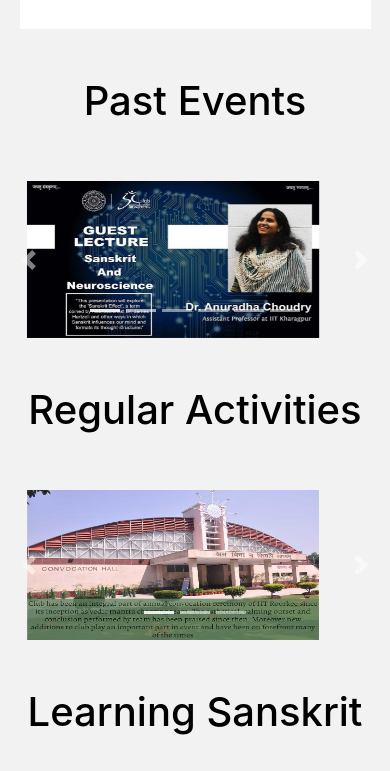
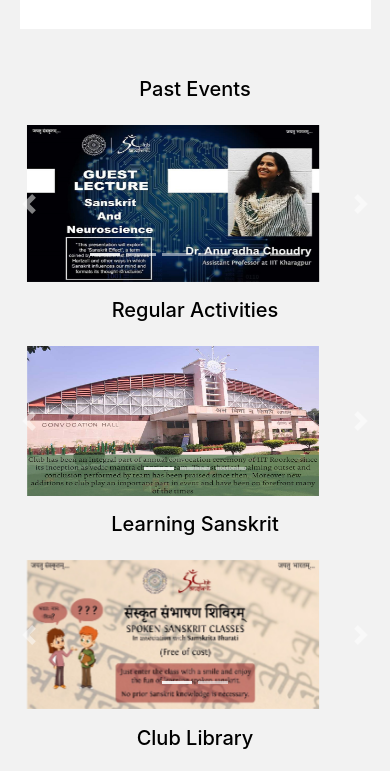
Before and after one commit to joshiujjawal22/Sanskrit-Club, a plain HTML site: page index.html in a window 390 px wide. Shown: the part 1613-2384 px from the top of the page. Drawn offline with Linux system fonts and the light colour scheme.

Commit message:
Fixed all the known issues

```diff
--- a/assets/css/main.css
+++ b/assets/css/main.css
@@ -844,6 +844,78 @@ footer h1{
 
 @media (max-width: 750px){
 	.footer_p{
-	font-size:2.5em;
+	font-size:2em;
 }
 }
+
+/*All section header*/
+
+.main{
+        		background-image: url(../../images/bgm.jpg);
+        		background-size: cover;
+            height: 40vh;
+        	}
+
+        	#flexgrid a{
+        		text-decoration: none;
+        	}
+
+        	#events h1{
+        		padding:0 0 3rem 0;
+        		text-align: center;
+        		color: #000;
+        		background-color: #f2f2f2;
+        	}
+
+        	@media (max-width: 450px){
+        		#events h1{
+        		padding:0 0 1rem 0;
+        		font-size: 20px;
+        	}
+        	}
+
+          #reg_act h1{
+            padding:3rem 0 3rem 0;
+            text-align: center;
+            color: #000;
+            background-color: #f2f2f2;
+          }
+
+          @media (max-width: 450px){
+        		#reg_act h1{
+        		padding:1rem 0 1rem 0;
+        		font-size: 20px;
+        	}
+        	}
+
+          #le_sanskrit h1{
+            padding:3rem 0 3rem 0;
+            text-align: center;
+            color: #000;
+            background-color: #f2f2f2;
+          }
+
+          @media (max-width: 450px){
+        		#le_sanskrit h1{
+        		padding:1rem 0 1rem 0;
+        		font-size: 20px;
+        	}
+        	}
+
+          #library h1{
+            padding:3rem 0 3rem 0;
+            text-align: center;
+            color: #000;
+            background-color: #f2f2f2;
+          }
+
+          @media (max-width: 450px){
+        		#library h1{
+        		padding:1rem 0 1rem 0;
+        		font-size: 20px;
+        	}
+        	}
+
+          #library {
+            padding-bottom:3rem;
+          }
--- a/index.html
+++ b/index.html
@@ -11,51 +11,6 @@
 
 		<link rel="stylesheet" href="assets/css/main.css"/>
 		<link rel="stylesheet" href="assets/css/bootstrap.min.css"/>
-
-
-
-        <style type="text/css">
-        	.main{
-        		background-image: url(./images/bgm.jpg);
-        		background-size: cover;
-            height: 40vh;
-        	}
-        	#flexgrid a{
-        		text-decoration: none;
-        	}
-
-        	#events h1{
-        		padding:0 0 3rem 0;
-        		text-align: center;
-        		color: #000;
-        		background-color: #f2f2f2;
-        	}
-
-          #reg_act h1{
-            padding:3rem 0 3rem 0;
-            text-align: center;
-            color: #000;
-            background-color: #f2f2f2;
-          }
-
-          #le_sanskrit h1{
-            padding:3rem 0 3rem 0;
-            text-align: center;
-            color: #000;
-            background-color: #f2f2f2;
-          }
-
-          #library h1{
-            padding:3rem 0 3rem 0;
-            text-align: center;
-            color: #000;
-            background-color: #f2f2f2;
-          }
-          #library {
-            padding-bottom:3rem;
-          }
-
-        </style>
 
 	</head>
 	<body>
```
